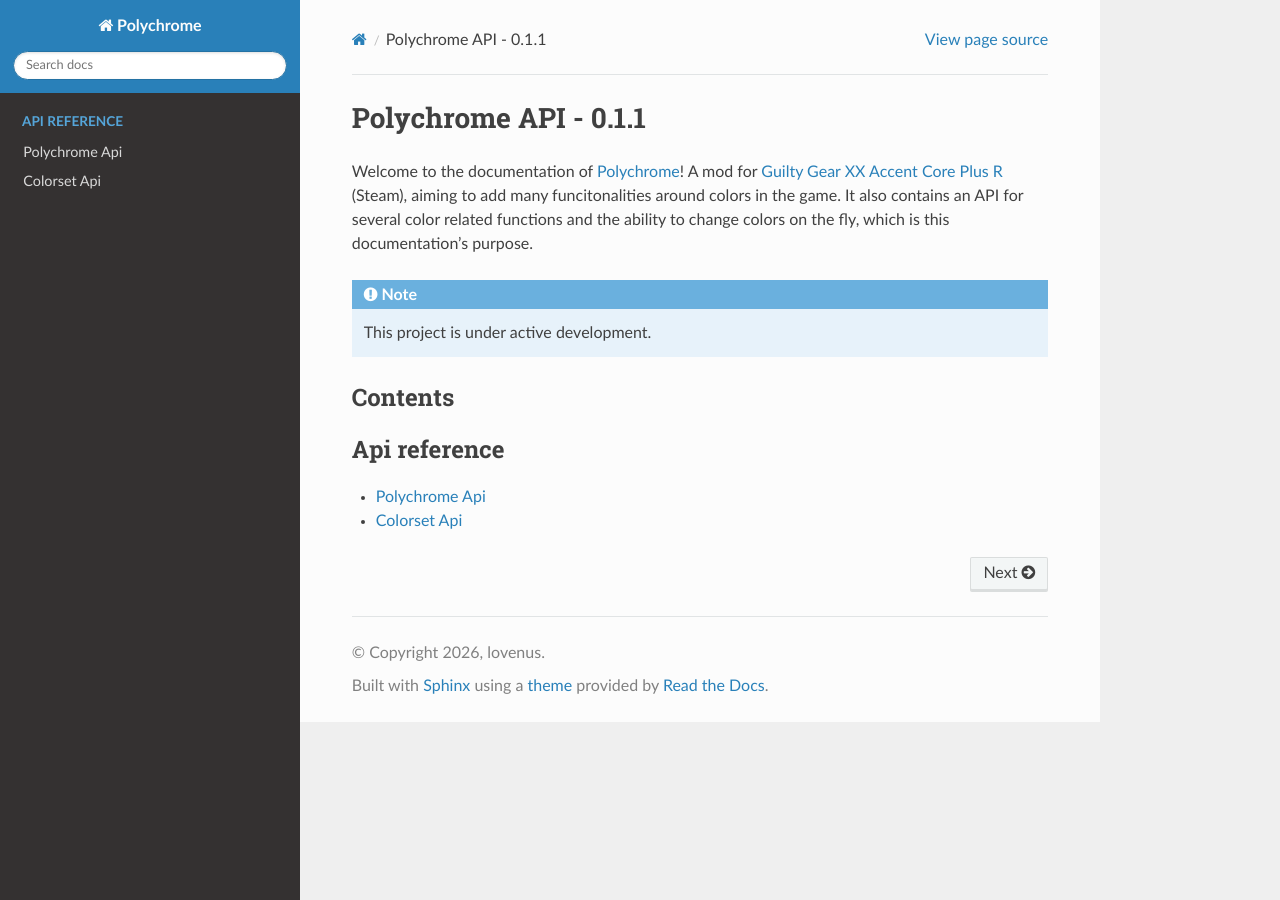
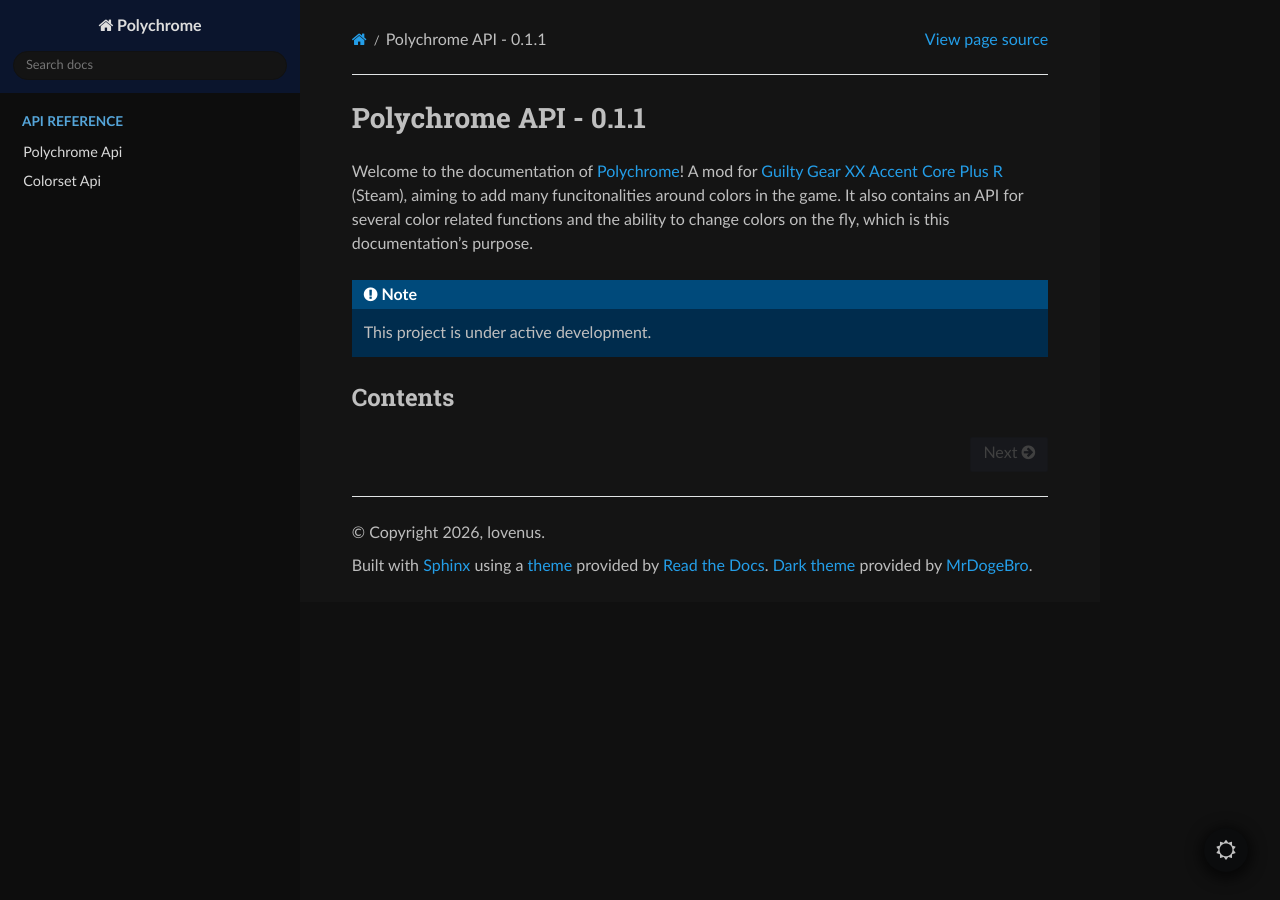
Before and after one commit to MoonSquaredd/Polychrome, a Sphinx documentation site: the page built from docs/index.rst, in a window 1280 px wide. Built offline with Sphinx 7.4.7 and the Read the Docs theme 3.1.0, drawn with Linux system fonts in a browser that asks for light colours; some of the changed lines change nothing that is shown.

Commit message:
docs part 11

```diff
--- a/docs/conf.py
+++ b/docs/conf.py
@@ -17,6 +17,7 @@
     'sphinx.ext.autodoc',
     'sphinx.ext.autosummary',
     'sphinx.ext.intersphinx',
+	'sphinx_rtd_dark_mode',
 ]
 
 intersphinx_mapping = {
@@ -31,5 +32,7 @@
 
 html_theme = 'sphinx_rtd_theme'
 
+default_dark_mode = True
+
 # -- Options for EPUB output
 epub_show_urls = 'footnote'
--- a/docs/index.rst
+++ b/docs/index.rst
@@ -16,6 +16,7 @@
 	:maxdepth: 1
 	:caption: Api reference
 	:name: sec-api-ref
+	:hidden:
 
 	api/api_polychrome
 	api/api_colorset
--- a/docs/requirements.txt
+++ b/docs/requirements.txt
@@ -1,2 +1,3 @@
 sphinx==7.1.2
 sphinx-rtd-theme==1.3.0rc1
+sphinx-rtd-dark-mode
```
